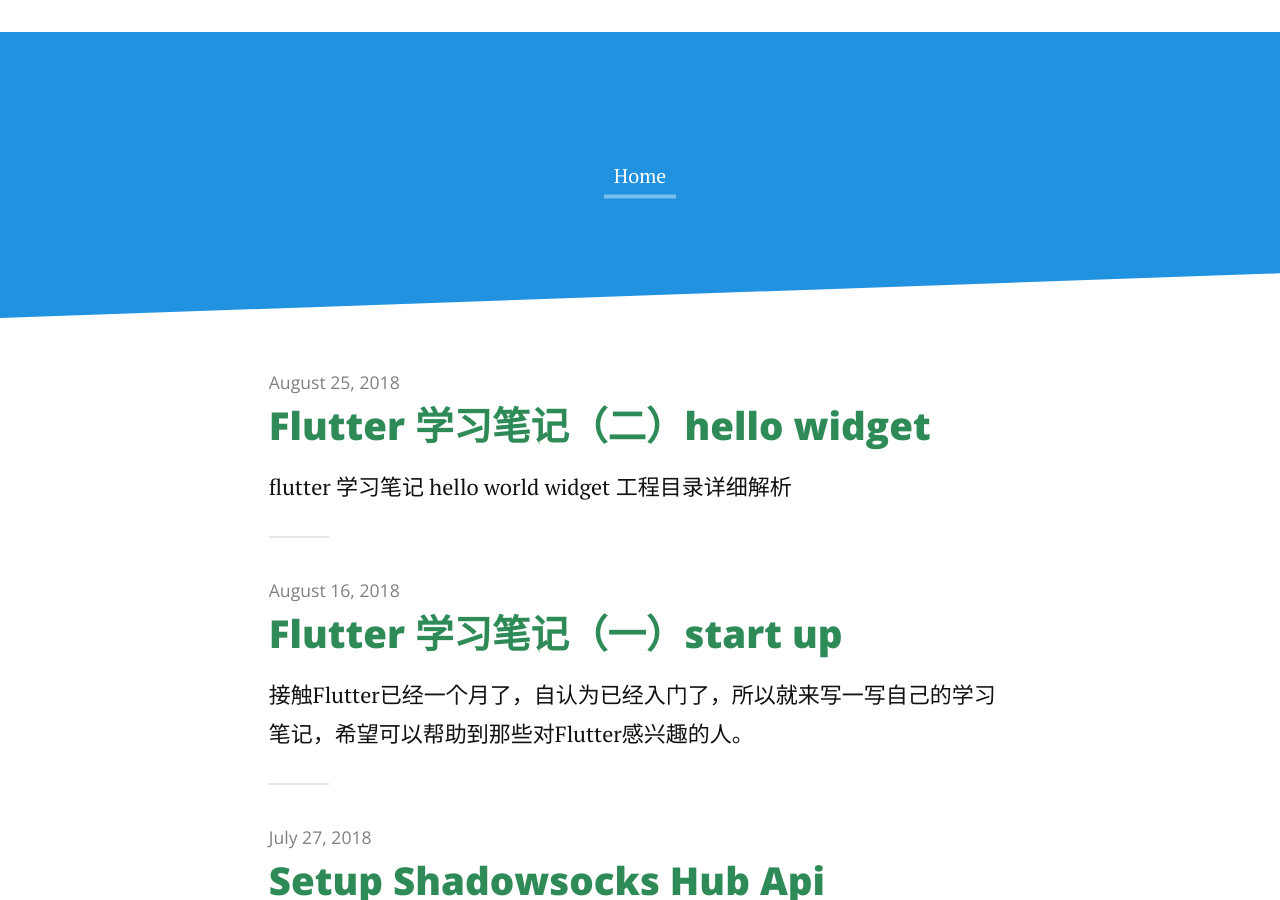
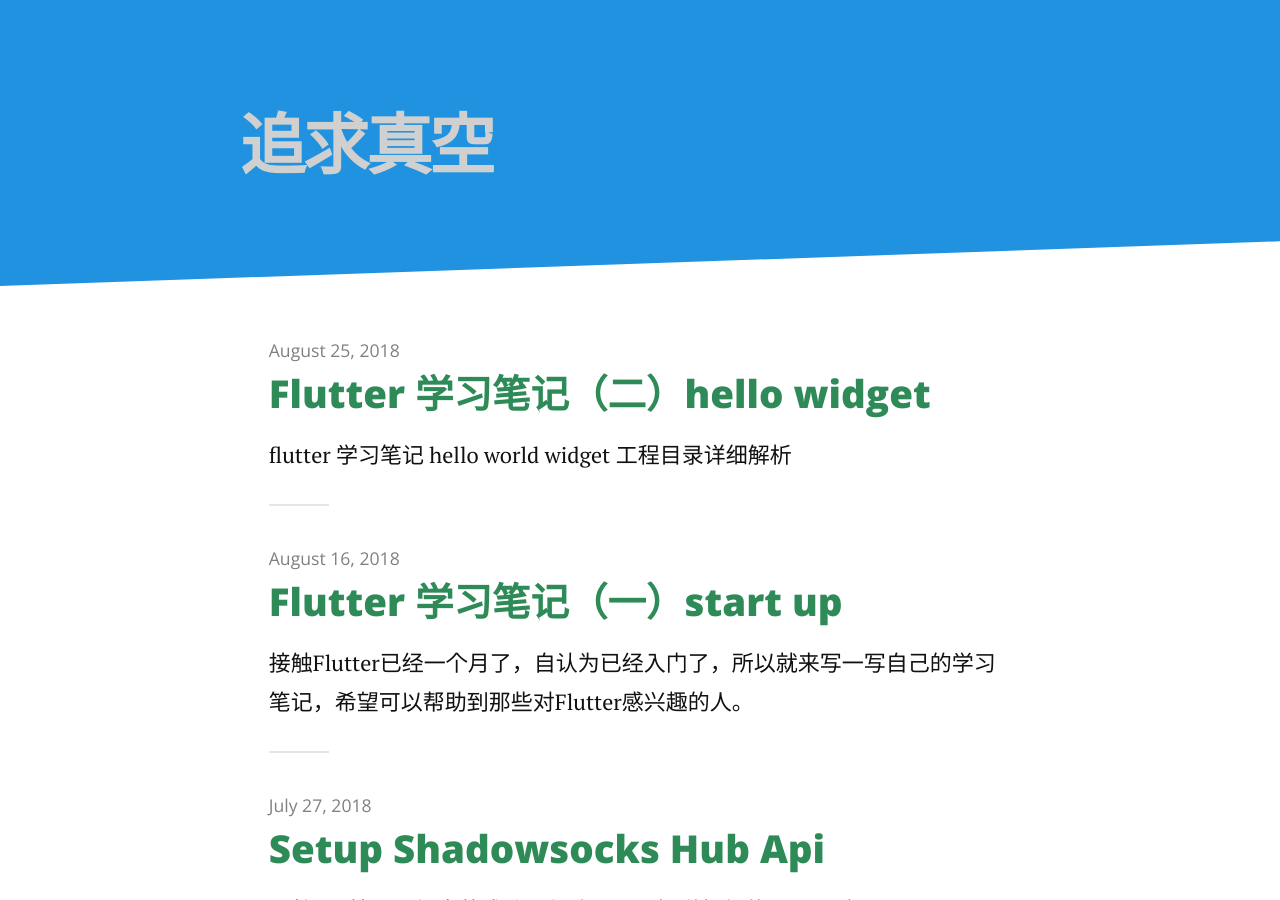
Before and after one commit to soragui/soragui.github.io, a Jekyll site: the page built from index.html, in a window 1280 px wide and 900 px high. Built offline with Jekyll 4.4.1, drawn with Linux system fonts in a browser that asks for light colours; nearby versions of some CDN libraries; the list of posts is cut into pages by our own code.

Commit message:
change header

```diff
--- a/_config.yml
+++ b/_config.yml
@@ -27,7 +27,3 @@
   special_page:
     search:
       enabled: false
-
-navigation:
- - title: Home
-   url: /index.html
--- a/_includes/header.html
+++ b/_includes/header.html
@@ -1,6 +1,7 @@
 
-<div class="header pageTitle">
-    <div class="container pageTitle">
+<div class="header ">
+    <div class="container ">
+        <h1 class="logo"><a href="{{ site.baseurl }}/">{{ site.title }}</a></h1>
         <nav class="nav-collapse">
                 <ul class="noList">
                     {% for link in site.navigation %}{% assign current = nil %}{% if page.url contains link.url or forloop.first and page.url == '/' or page.url == 'index.html' %}{% assign current = 'current' %}{% endif %}
```
